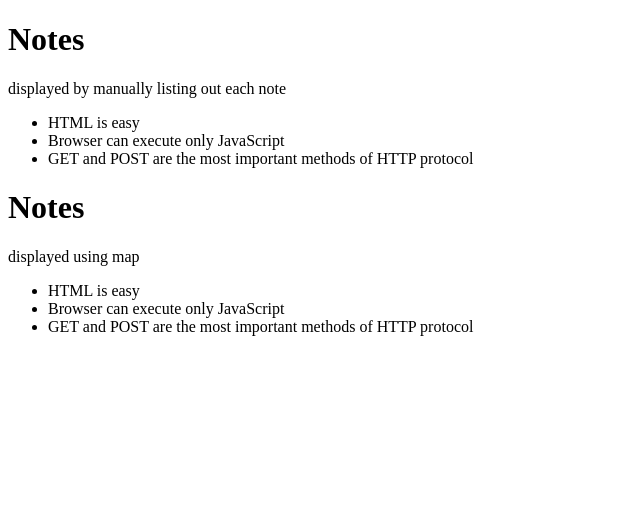
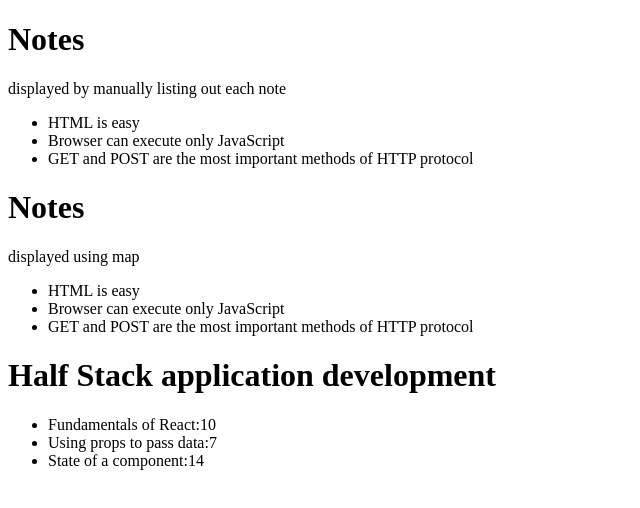
Before and after one commit to ashleyadrias/learning_react, a React (Vite) app in the folder part1/: page / in a window 1280 px wide. Shown: the top 508 px of the page, without its empty margins (0-640 px from the left). Built offline with nearby package versions, Linux system fonts and the light colour scheme.

Commit message:
more more components

```diff
--- a/part1/src/App.jsx
+++ b/part1/src/App.jsx
@@ -1,9 +1,8 @@
 import Note from './components/Note'
+import Course from './components/Course'
 
 const App = (props) => {
   const notes = props.notes
-
-  console.log(notes)
 
   return (
     <div>
@@ -20,6 +19,8 @@
       <ul>
         {notes.map(note => <Note key={note.id} note={note} />)}
       </ul>
+
+      <Course course={props.course}/>
     </div>
   )
 }
--- /dev/null
+++ b/part1/src/components/Course.jsx
@@ -0,0 +1,27 @@
+const Part = (props) => {
+    const name = props.name
+    const exercises = props.exercises
+    return (
+        <div>
+            <li>{name}:{exercises}</li>
+        </div>
+    )
+  }
+
+const Course = (props) => {
+    const course = props.course
+    const parts = course.parts
+    return (
+        <div>
+            <h1>
+                {course.name}
+            </h1>
+            <ul>
+                {parts.map(part => <Part key={part.id} name={part.name} exercises={part.exercises}/>)}
+            </ul>
+        </div>
+    )
+  }
+
+
+  export default Course
--- a/part1/src/main.jsx
+++ b/part1/src/main.jsx
@@ -21,6 +21,28 @@
   }
 ]
 
+const course = {
+    id: 1,
+    name: 'Half Stack application development',
+    parts: [
+      {
+        name: 'Fundamentals of React',
+        exercises: 10,
+        id: 1
+      },
+      {
+        name: 'Using props to pass data',
+        exercises: 7,
+        id: 2
+      },
+      {
+        name: 'State of a component',
+        exercises: 14,
+        id: 3
+      }
+    ]
+  }
+
 ReactDOM.createRoot(document.getElementById('root')).render(
-  <App notes={notes} />
+  <App notes={notes} course={course}/>
 )
```
